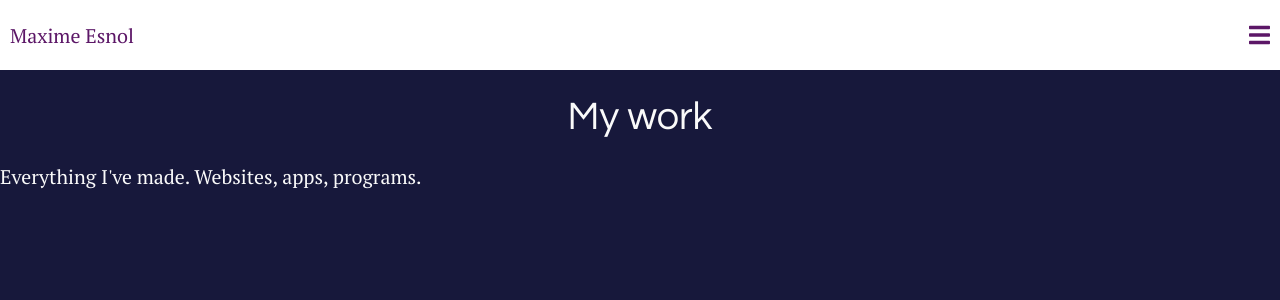
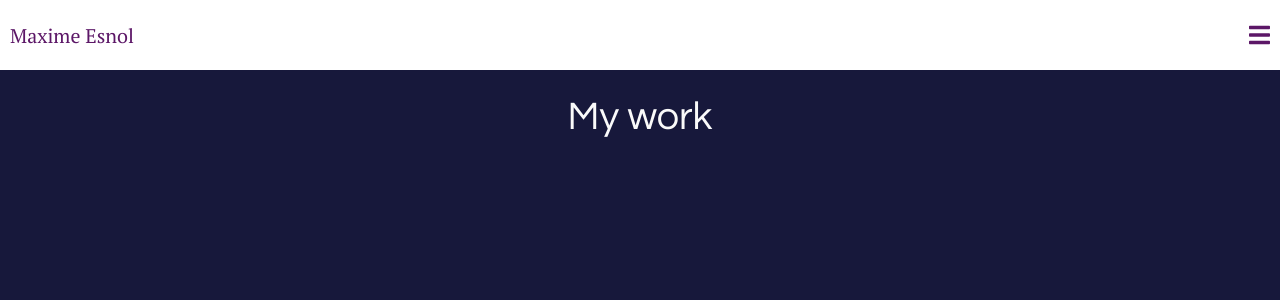
Before and after one commit to MaximeEsnol/Portfolio, a React (Create React App) app: page /projects in a window 1280 px wide. Shown: the top 300 px of the page. Built offline with nearby package versions, Linux system fonts and the light colour scheme.

Commit message:
Remove <p>

```diff
--- a/src/screens/ProjectsScreen.js
+++ b/src/screens/ProjectsScreen.js
@@ -8,7 +8,8 @@ const ProjectsScreen = props => {
     return(
         <div>
             <h1>My work</h1>
-            <p>Everything I've made. Websites, apps, programs.</p>
+
+
         </div>
     )
 }
```
